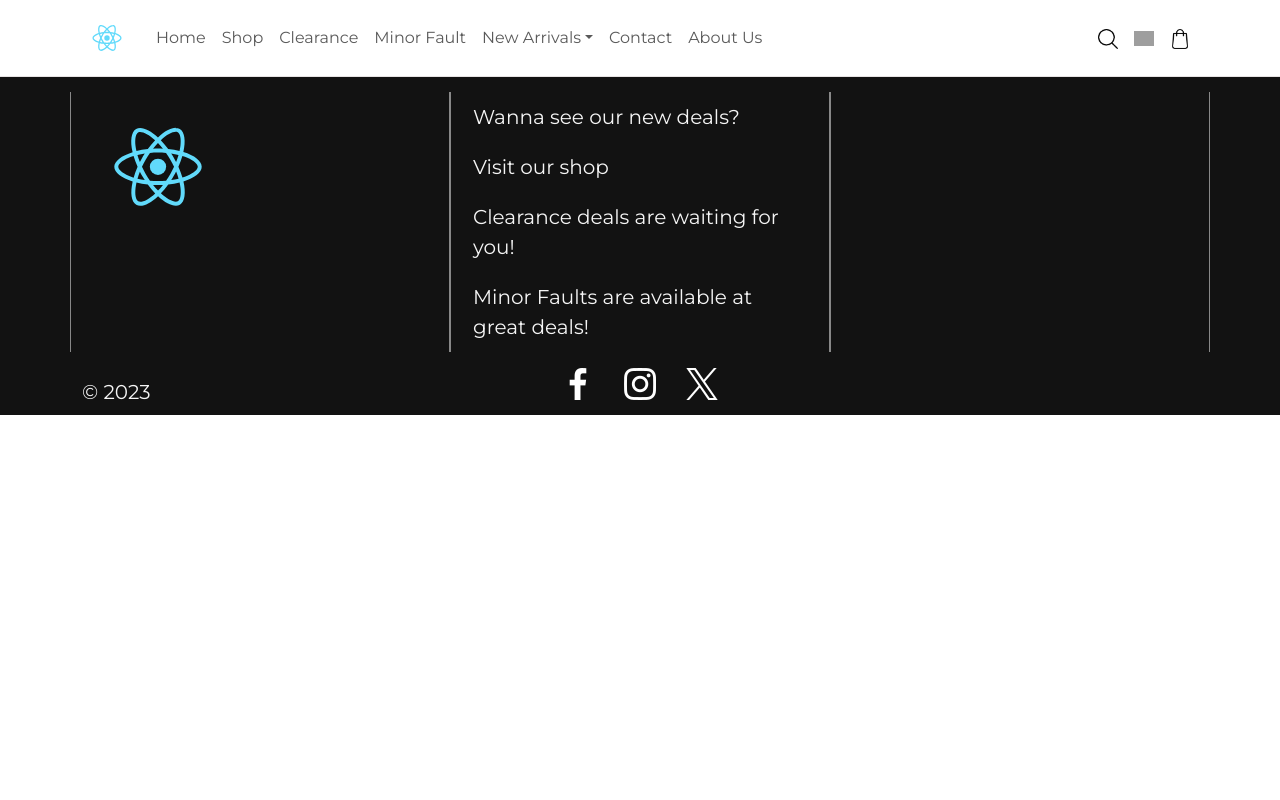
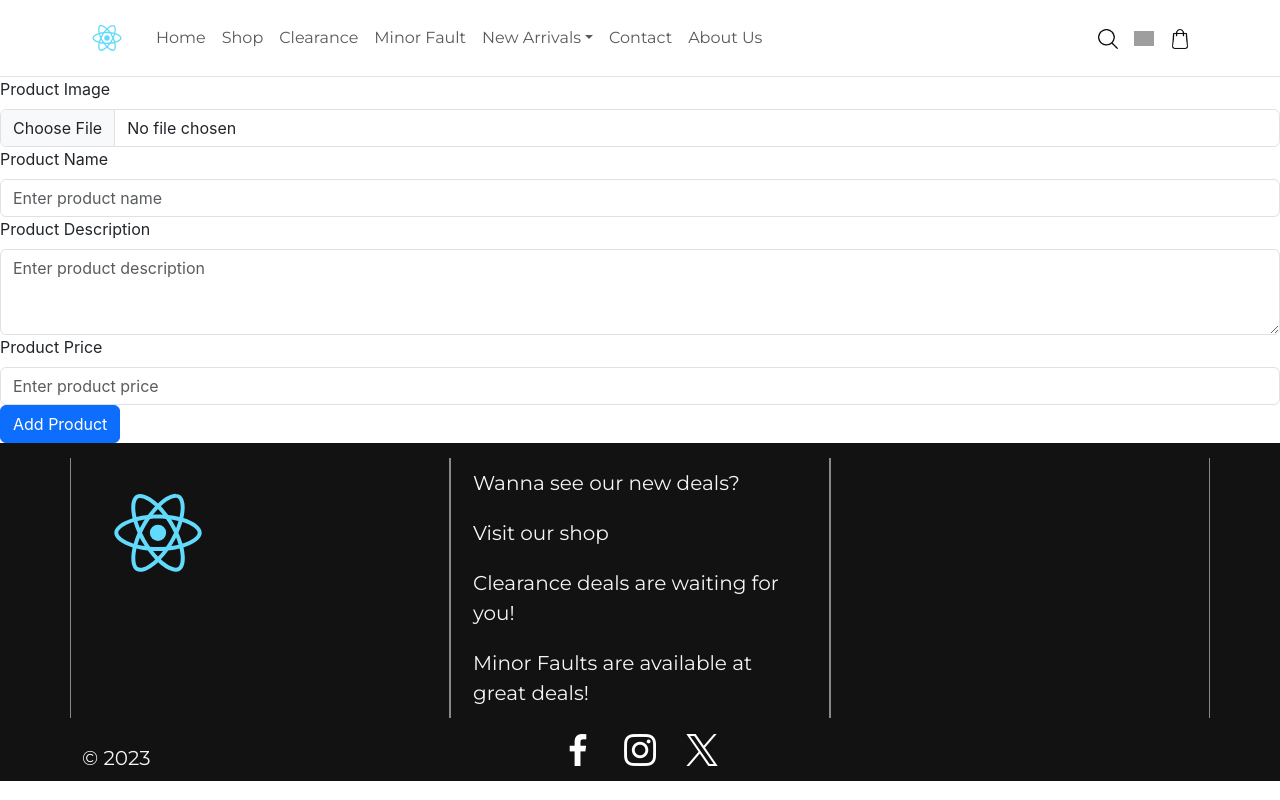
Before and after one commit to AhmadHanif12/Mern-Project, a React (Create React App) app in the folder Fashion Front/client/: page /addproduct in a window 1280 px wide. Built offline with nearby package versions, Linux system fonts and the light colour scheme; grey boxes are pictures that could not be loaded; the HTML template or start-up script is replaced by a standard one.

Commit message:
Commit 2 21st Nov : Started working on addproduct page.
Still working on front end of add product page.

```diff
--- a/Fashion Front/client/src/App.js
+++ b/Fashion Front/client/src/App.js
@@ -7,6 +7,8 @@ import Login from './Components/Login/Login';
 import SignUp from './Components/SignUp/Signup';
 import Checkout from './Components/Checkout/Checkout';
 import Cart from './Components/Cart/Cart';
+import Addproduct from './Components/AddProduct/AddProduct';
+
 import React from 'react';
 
 import { BrowserRouter, Routes, Route } from "react-router-dom";
@@ -26,6 +28,7 @@ function App() {
           <Route path="/signup" element={<SignUp />} />
           <Route path="/checkout" element={<Checkout />} />
           <Route path="/cart" element={<Cart />} />
+          <Route path="/addproduct" element={<Addproduct />} />
 
         </Routes>
       </BrowserRouter>
--- /dev/null
+++ b/Fashion Front/client/src/Components/AddProduct/AddProduct.js
@@ -0,0 +1,39 @@
+import React from 'react'
+
+import { Form, Button } from 'react-bootstrap'
+
+function AddProduct() {
+    return (
+        <div>
+            {/* Form to get data regarding the new product being launched by the seller */}
+            <Form>
+
+                <Form.Group controlId="productImage">
+                    <Form.Label>Product Image</Form.Label>
+                    <Form.Control type="file" />
+                </Form.Group>
+                <Form.Group controlId="productName">
+                    <Form.Label>Product Name</Form.Label>
+                    <Form.Control type="text" placeholder="Enter product name" />
+                </Form.Group>
+
+                <Form.Group controlId="productDescription">
+                    <Form.Label>Product Description</Form.Label>
+                    <Form.Control as="textarea" rows={3} placeholder="Enter product description" />
+                </Form.Group>
+
+                <Form.Group controlId="productPrice">
+                    <Form.Label>Product Price</Form.Label>
+                    <Form.Control type="number" placeholder="Enter product price" />
+                </Form.Group>
+
+                <Button variant="primary" type="submit">
+                    Add Product
+                </Button>
+            </Form>
+
+        </div>
+    )
+}
+
+export default AddProduct
```
Also changed, not shown: Fashion Front/client/src/Components/AddProduct/AddProduct.css (added), 1 other file (tests, documents, lock files or other folders).
